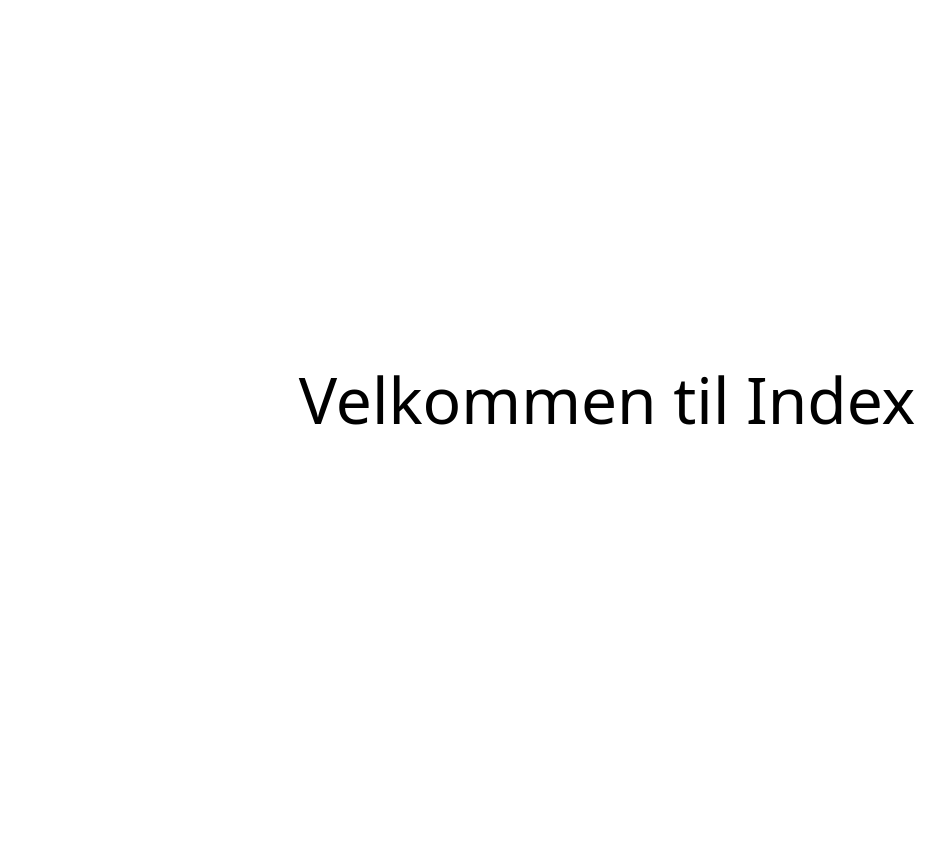
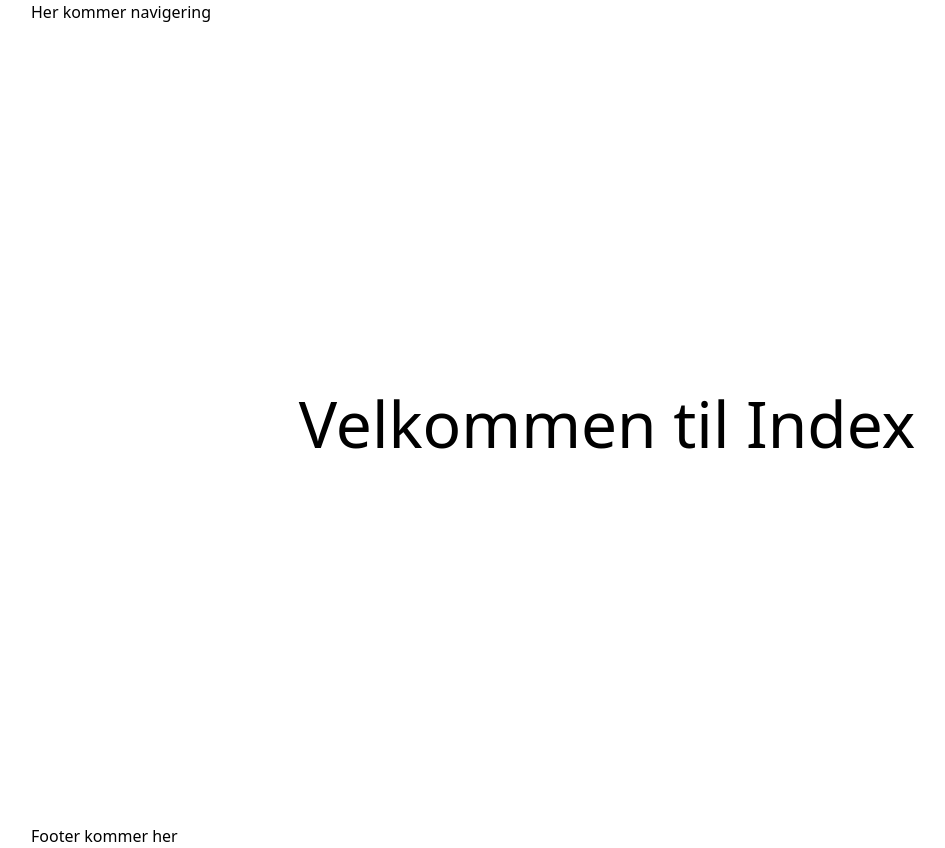
Before and after one commit to meticulousfan/React-framer-motion-portfolio, a Next.js app: page / in a window 1280 px wide. Shown: the whole page, without its empty margins (33-978 px from the left). Before the commit the page ends 800 px from the top, so only its background shows below. Built offline with nearby package versions, Linux system fonts and the light colour scheme.

Commit message:
Grunnleggende oppsett

```diff
--- a/components/Index/IndexContent.component.tsx
+++ b/components/Index/IndexContent.component.tsx
@@ -1,17 +1,10 @@
 import type { NextComponentType } from "next";
-import Head from "next/head";
 
 import styles from "../../styles/Home.module.css";
 
 const IndexContent: NextComponentType = () => {
   return (
     <div className={styles.container}>
-      <Head>
-        <title>DFWeb v3</title>
-        <meta name="description" content="Generated by create next app" />
-        <link rel="icon" href="/favicon.ico" />
-      </Head>
-
       <main className={styles.main}>
         <h1 className={styles.title}>Velkommen til Index</h1>
       </main>
--- /dev/null
+++ b/components/Layout/Footer.component.tsx
@@ -0,0 +1,9 @@
+import type { NextComponentType } from "next";
+
+import styles from "../../styles/Home.module.css";
+
+const Footer: NextComponentType = () => {
+  return <div className={styles.container}>Footer kommer her</div>;
+};
+
+export default Footer;
--- /dev/null
+++ b/components/Layout/Header.component.tsx
@@ -0,0 +1,28 @@
+//import type { NextComponentType } from "next";
+import { NextPage } from "next";
+import Head from "next/head";
+
+import styles from "../../styles/Home.module.css";
+
+interface HeaderProps {
+  title: String;
+}
+
+const Header: NextPage<HeaderProps> = ({ title }: HeaderProps) => {
+  return (
+    <>
+      <Head>
+        <title>{title}</title>
+        <meta name="description" content="Generated by create next app" />
+        <link rel="icon" href="/favicon.ico" />
+      </Head>
+      <div className={styles.container}>
+        <header>
+          <nav>Her kommer navigering</nav>
+        </header>
+      </div>
+    </>
+  );
+};
+
+export default Header;
--- /dev/null
+++ b/components/Layout/Layout.component.tsx
@@ -0,0 +1,22 @@
+import { ReactNode } from "react";
+
+import styles from "../../styles/Home.module.css";
+import Footer from "./Footer.component";
+import Header from "./Header.component";
+
+interface LayoutProps {
+  children: ReactNode;
+  title: String;
+}
+
+const Layout = ({ children, title }: LayoutProps) => {
+  return (
+    <div className={styles.container}>
+      <Header title={title} />
+      {children}
+      <Footer />
+    </div>
+  );
+};
+
+export default Layout;
--- a/package.json
+++ b/package.json
@@ -32,7 +32,7 @@
     "@types/node": "^17.0.5",
     "@types/react": "17.0.38",
     "@types/storybook__react": "^5.2.1",
-    "autoprefixer": "^10.4.0",
+    "autoprefixer": "^10.4.1",
     "babel-loader": "^8.2.3",
     "cypress": "^9.2.0",
     "eslint": "8.5.0",
--- a/pages/index.tsx
+++ b/pages/index.tsx
@@ -1,19 +1,15 @@
 import type { NextPage } from "next";
-import Head from "next/head";
 
 import IndexContent from "../components/Index/IndexContent.component";
+import Layout from "../components/Layout/Layout.component";
 
 const Home: NextPage = () => {
   return (
-    <div>
-      <Head>
-        <title>DFWeb v3</title>
-        <meta name="description" content="Generated by create next app" />
-        <link rel="icon" href="/favicon.ico" />
-      </Head>
-
-      <IndexContent />
-    </div>
+    <>
+      <Layout title="Forside - Portefølje - ">
+        <IndexContent />
+      </Layout>
+    </>
   );
 };
 
```
Also changed, not shown: 1 other file (tests, documents, lock files or other folders).
